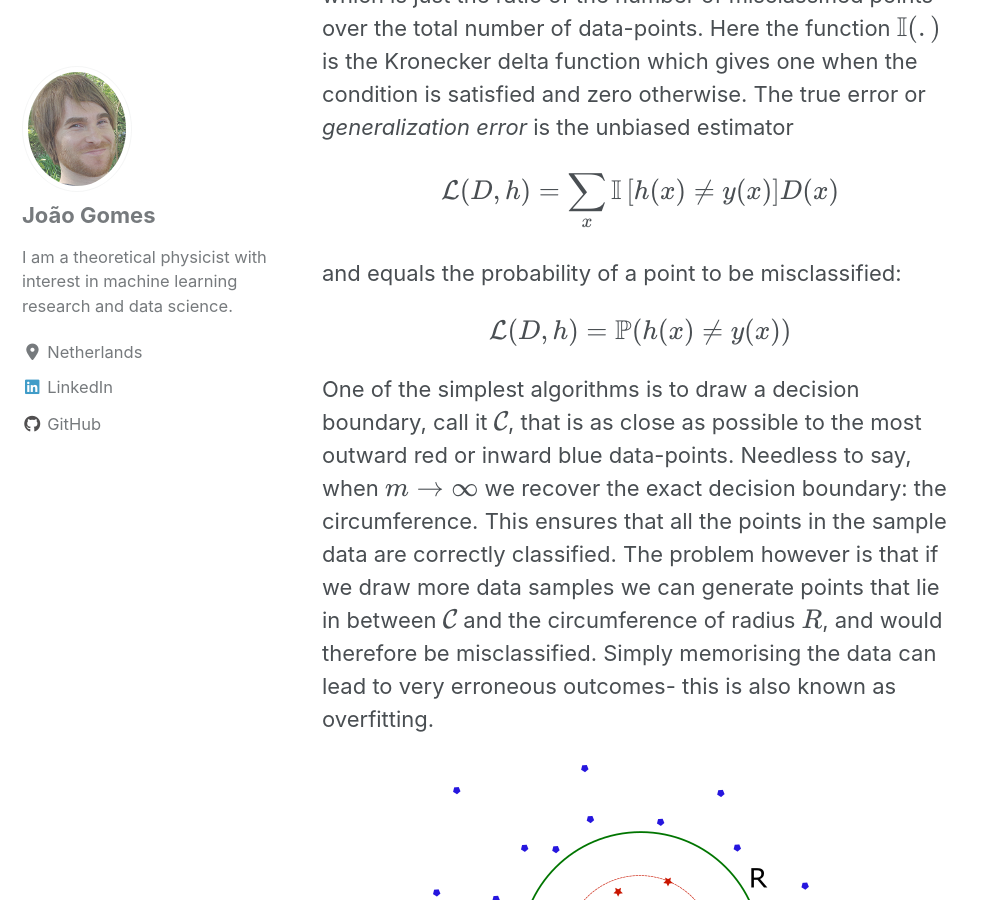
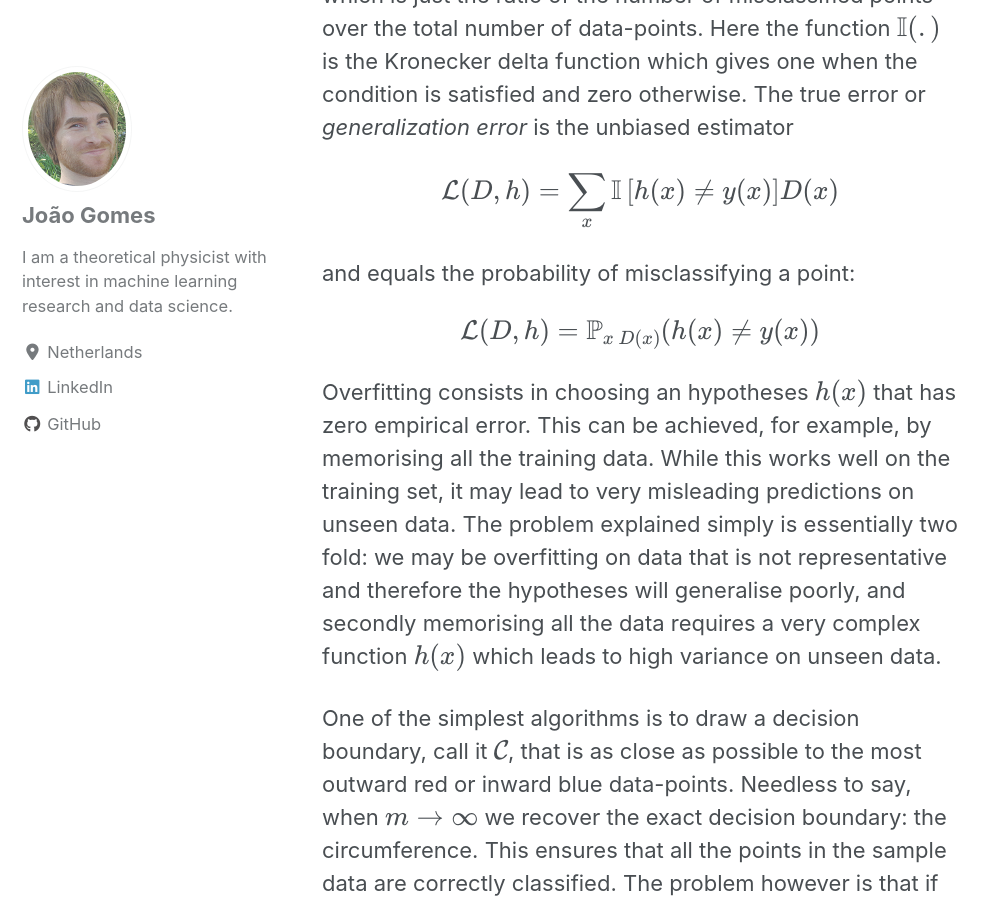
Before and after one commit to joaomvg/ml-pelican-website, a Jekyll site: the page built from _posts/2020-4-14-PAC_learning.md, in a window 1280 px wide and 900 px high, scrolled down 1887 px. Shown: the whole window, without its empty margins (0-997 px from the left). Built offline with Jekyll 4.4.1, drawn with Linux system fonts in a browser that asks for light colours; cached includes are drawn as plain includes; nearby versions of some CDN libraries; formulas are drawn with MathJax 3; some of the changed text lies outside the part shown.

Commit message:
edit text

```diff
--- a/_posts/2020-4-14-PAC_learning.md
+++ b/_posts/2020-4-14-PAC_learning.md
@@ -15,7 +15,7 @@ toc: true
 
 PAC stands for "probably approximately correct". As the name suggests, it relates to the probability, or confidence, of a quantity to be approximately correct. This is in essence what machine learning tries to do.
 
-Suppose we have a classification problem with $$N$$ classes, labelled by an integer $$\{0,1,\ldots N-1\}$$, and we are given a dataset which contains $$m$$ data-points. The data-points are characterized by $$Q$$ features, usually represented as a vector $$(f_1,f_2,\ldots,f_Q)$$, and we want to find a map $$\mathcal{G}$$ between these features and the corresponding class $$y$$:
+Suppose we have a classification problem with $$N$$ classes $y_i\in {y_0,y_1,\ldots,y_{N-1}}$, and we are given a training dataset $$S$$ with $$m$$ data-points. Each data-point is characterised by $$Q$$ features, usually represented as a vector $$(f_1,f_2,\ldots,f_Q)$$, and we want to find a map $$\mathcal{G}$$ between these features and the corresponding class $$y$$:
 
 $$\mathcal{G}: (f_1,f_2,\ldots,f_Q)\rightarrow y=\{y_0,y_1,\ldots, y_{N-1}\}$$
 
@@ -31,9 +31,11 @@ which is just the ratio of the number of misclassified points over the total num
 
 $$\mathcal{L}(D,h)=\sum_x\mathbb{I}\left[h(x)\neq y(x)\right]D(x)$$
 
-and equals the probability of a point to be misclassified:
+and equals the probability of misclassifying a point:
 
-$$\mathcal{L}(D,h)=\mathbb{P}(h(x)\neq y(x))$$
+$$\mathcal{L}(D,h)=\mathbb{P}_{x~D(x)}(h(x)\neq y(x))$$
+
+Overfitting consists in choosing an hypotheses $$h(x)$$ that has zero empirical error. This can be achieved, for example, by memorising all the training data. While this works well on the training set, it may lead to very misleading predictions on unseen data. The problem explained simply is essentially two fold: we may be overfitting on data that is not representative and therefore the hypotheses will generalise poorly, and secondly memorising all the data requires a very complex function $$h(x)$$ which leads to high variance on unseen data.
 
 One of the simplest algorithms is to draw a decision boundary, call it $$\mathcal{C}$$, that is as close as possible to the most outward red or inward blue data-points. Needless to say, when $$m\rightarrow \infty$$ we recover the exact decision boundary: the circumference. This ensures that all the points in the sample data are correctly classified. The problem however is that if we draw more data samples we can generate points that lie in between $$\mathcal{C}$$ and the circumference of radius $$R$$, and would therefore be misclassified.  Simply memorising the data can lead to very erroneous outcomes- this is also known as overfitting.
 
```
